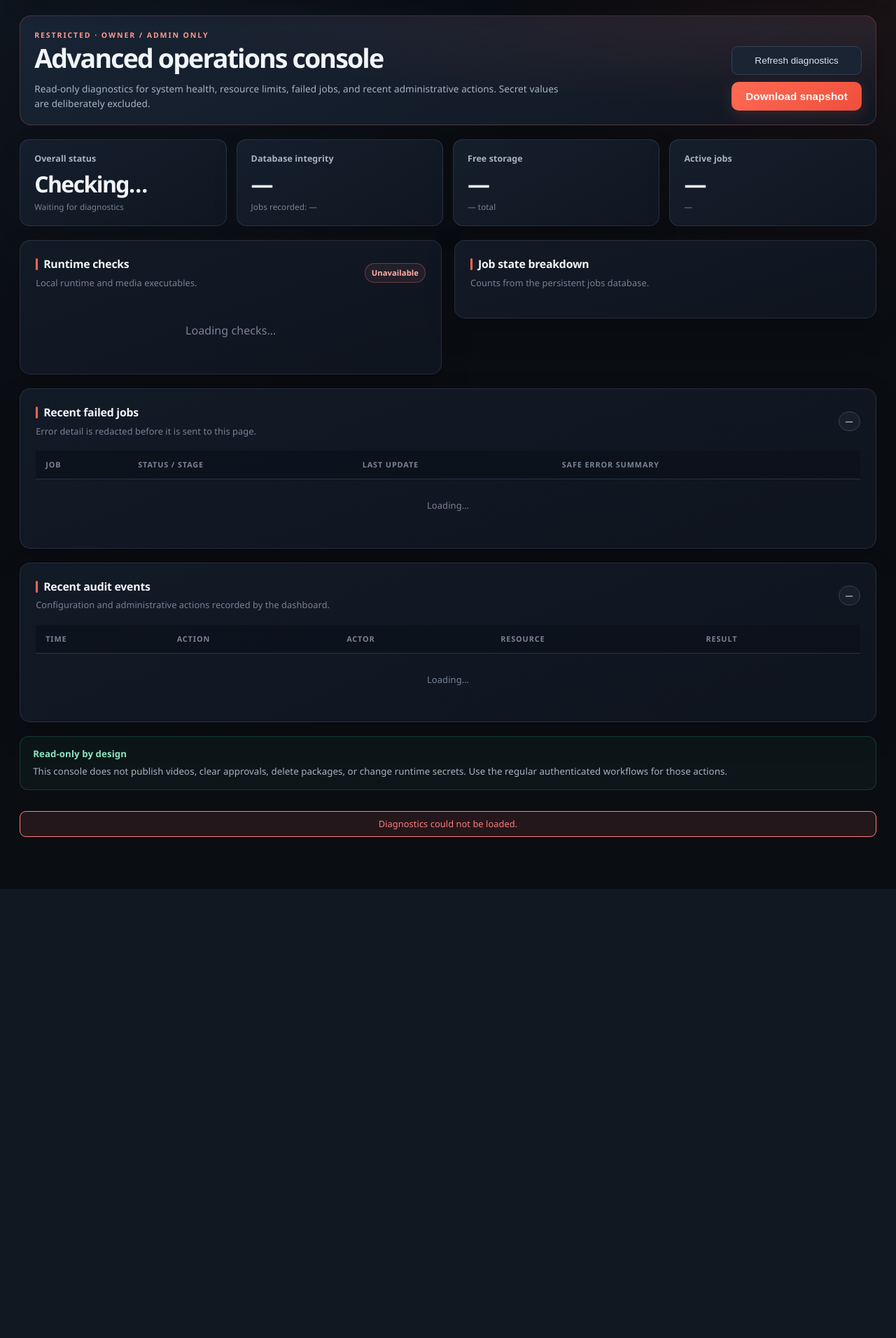
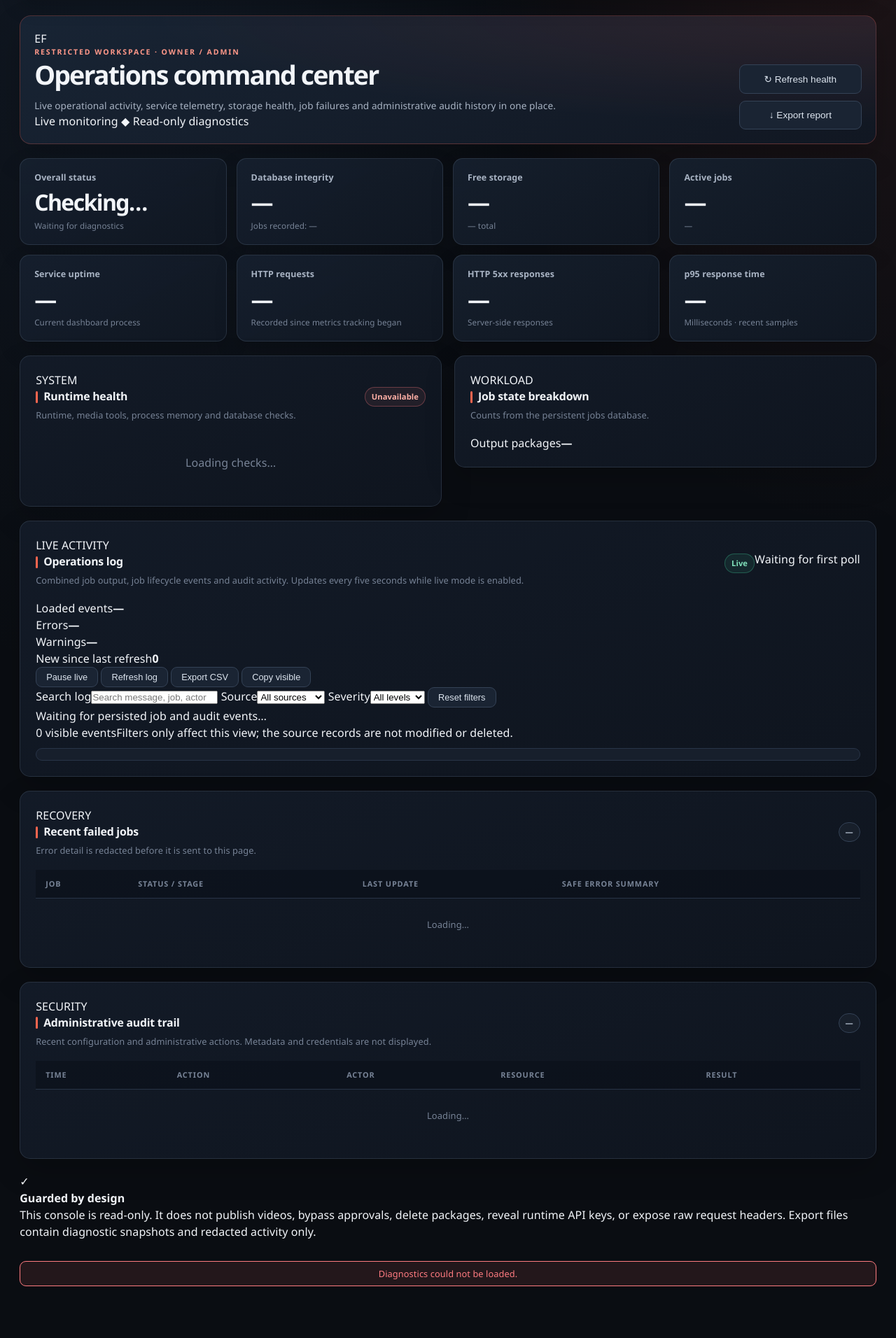
Before and after one commit to kapisam11/edit-factory-v3, a Flask app: template 02-WEB-FILES/templates/admin.html in a window 1280 px wide. Shown: the part 211-2123 px from the top of the page at 70% size. Before the commit the page ends 1481 px from the top, so only its background shows below. Run offline with Flask 3, Linux system fonts and the light colour scheme; the template is opened without the code that fills it: most values are stand-ins (such as "Sample title", 1, 10 or a date in 2020); parts of the project's set-up code (start-up, migrations or seed data) failed here and were passed over; some libraries are stand-ins or nearby versions.

Commit message:
Expand admin console with premium operations log and telemetry

```diff
--- a/02-WEB-FILES/templates/admin.html
+++ b/02-WEB-FILES/templates/admin.html
@@ -3,7 +3,7 @@
 <head>
     <meta charset="utf-8">
     <meta name="viewport" content="width=device-width, initial-scale=1">
-    <title>Edit Factory V3 — Advanced Console</title>
+    <title>Edit Factory V3 — Advanced Operations</title>
     <link rel="stylesheet" href="/static/css/style.css">
     <link rel="stylesheet" href="/static/css/enhancements.css">
     <link rel="stylesheet" href="/static/css/dashboard-professional.css">
@@ -11,43 +11,90 @@
 <body>
 <div class="container">
     {% include "dashboard_header.html" %}
-    <main class="page-stack">
-        <section class="admin-hero">
-            <div>
-                <p class="eyebrow">RESTRICTED · OWNER / ADMIN ONLY</p>
-                <h2>Advanced operations console</h2>
-                <p>Read-only diagnostics for system health, resource limits, failed jobs, and recent administrative actions. Secret values are deliberately excluded.</p>
+    <main class="page-stack admin-console">
+        <section class="admin-hero admin-hero-premium">
+            <div class="admin-hero-copy">
+                <div class="admin-title-line"><span class="admin-shield-mark" aria-hidden="true">EF</span><p class="eyebrow">RESTRICTED WORKSPACE · OWNER / ADMIN</p></div>
+                <h2>Operations command center</h2>
+                <p>Live operational activity, service telemetry, storage health, job failures and administrative audit history in one place.</p>
+                <div class="admin-hero-meta">
+                    <span class="admin-live-indicator"><span class="live-dot"></span> Live monitoring</span>
+                    <span class="admin-safe-indicator"><span aria-hidden="true">◆</span> Read-only diagnostics</span>
+                </div>
             </div>
             <div class="admin-hero-actions">
-                <button class="btn-secondary" type="button" id="refreshDiagnostics">Refresh diagnostics</button>
-                <button class="btn-primary" type="button" id="downloadDiagnostics">Download snapshot</button>
+                <button class="btn-secondary" type="button" id="refreshDiagnostics"><span aria-hidden="true">↻</span> Refresh health</button>
+                <button class="btn-secondary" type="button" id="downloadDiagnostics"><span aria-hidden="true">↓</span> Export report</button>
             </div>
         </section>
-        <section class="metrics-grid admin-metrics" aria-label="Health summary">
-            <article class="metric-card"><span>Overall status</span><strong id="adminOverallStatus">—</strong><small id="adminGeneratedAt">Waiting for diagnostics</small></article>
-            <article class="metric-card"><span>Database integrity</span><strong id="adminDbStatus">—</strong><small id="adminDbJobs">Jobs recorded: —</small></article>
-            <article class="metric-card"><span>Free storage</span><strong id="adminDiskFree">—</strong><small id="adminDiskTotal">— total</small></article>
-            <article class="metric-card"><span>Active jobs</span><strong id="adminActiveJobs">—</strong><small id="adminQueueSummary">—</small></article>
+
+        <section class="metrics-grid admin-metrics" aria-label="Service telemetry">
+            <article class="metric-card admin-metric-card"><span>Overall status</span><strong id="adminOverallStatus">—</strong><small id="adminGeneratedAt">Waiting for diagnostics</small></article>
+            <article class="metric-card admin-metric-card"><span>Database integrity</span><strong id="adminDbStatus">—</strong><small id="adminDbJobs">Jobs recorded: —</small></article>
+            <article class="metric-card admin-metric-card"><span>Free storage</span><strong id="adminDiskFree">—</strong><small id="adminDiskTotal">— total</small></article>
+            <article class="metric-card admin-metric-card"><span>Active jobs</span><strong id="adminActiveJobs">—</strong><small id="adminQueueSummary">—</small></article>
+            <article class="metric-card admin-metric-card"><span>Service uptime</span><strong id="adminUptime">—</strong><small>Current dashboard process</small></article>
+            <article class="metric-card admin-metric-card"><span>HTTP requests</span><strong id="adminHttpRequests">—</strong><small>Recorded since metrics tracking began</small></article>
+            <article class="metric-card admin-metric-card"><span>HTTP 5xx responses</span><strong id="adminHttpErrors">—</strong><small>Server-side responses</small></article>
+            <article class="metric-card admin-metric-card"><span>p95 response time</span><strong id="adminRequestP95">—</strong><small>Milliseconds · recent samples</small></article>
         </section>
+
         <section class="admin-diagnostics-grid">
-            <article class="panel">
-                <div class="panel-header page-panel-heading"><div><h2>Runtime checks</h2><p class="panel-subtitle">Local runtime and media executables.</p></div><span class="status-pill" id="adminRuntimePill">Checking</span></div>
+            <article class="panel admin-panel-premium">
+                <div class="panel-header page-panel-heading"><div><span class="admin-section-kicker">SYSTEM</span><h2>Runtime health</h2><p class="panel-subtitle">Runtime, media tools, process memory and database checks.</p></div><span class="status-pill" id="adminRuntimePill">Checking</span></div>
                 <div id="adminRuntimeChecks" class="diagnostic-check-list"><p class="empty-table">Loading checks…</p></div>
             </article>
-            <article class="panel">
-                <div class="panel-header page-panel-heading"><div><h2>Job state breakdown</h2><p class="panel-subtitle">Counts from the persistent jobs database.</p></div></div>
+            <article class="panel admin-panel-premium">
+                <div class="panel-header page-panel-heading"><div><span class="admin-section-kicker">WORKLOAD</span><h2>Job state breakdown</h2><p class="panel-subtitle">Counts from the persistent jobs database.</p></div></div>
                 <div id="adminJobCounts" class="state-count-grid"></div>
+                <div class="admin-workload-footer"><span>Output packages</span><strong id="adminPackageCount">—</strong></div>
             </article>
         </section>
-        <section class="panel">
-            <div class="panel-header page-panel-heading"><div><h2>Recent failed jobs</h2><p class="panel-subtitle">Error detail is redacted before it is sent to this page.</p></div><span id="adminFailureCount" class="status-pill">—</span></div>
+
+        <section class="panel admin-panel-premium admin-operations-log">
+            <div class="panel-header page-panel-heading admin-log-heading">
+                <div><span class="admin-section-kicker">LIVE ACTIVITY</span><h2>Operations log</h2><p class="panel-subtitle">Combined job output, job lifecycle events and audit activity. Updates every five seconds while live mode is enabled.</p></div>
+                <div class="admin-log-status-stack"><span class="status-pill status-good" id="adminLogConnection"><span class="live-dot"></span> Live</span><span class="admin-last-updated" id="adminLogUpdated">Waiting for first poll</span></div>
+            </div>
+            <div class="admin-log-toolbar">
+                <div class="admin-log-summary">
+                    <div><span>Loaded events</span><strong id="adminLogEvents">—</strong></div>
+                    <div><span>Errors</span><strong id="adminLogErrors" class="admin-count-error">—</strong></div>
+                    <div><span>Warnings</span><strong id="adminLogWarnings" class="admin-count-warning">—</strong></div>
+                    <div><span>New since last refresh</span><strong id="adminLogNew">0</strong></div>
+                </div>
+                <div class="admin-log-actions">
+                    <button class="btn-secondary btn-sm" type="button" id="toggleLogLive" aria-pressed="false">Pause live</button>
+                    <button class="btn-secondary btn-sm" type="button" id="refreshLogs">Refresh log</button>
+                    <button class="btn-secondary btn-sm" type="button" id="exportLogsCsv">Export CSV</button>
+                    <button class="btn-secondary btn-sm" type="button" id="copyVisibleLogs">Copy visible</button>
+                </div>
+            </div>
+            <div class="admin-log-filter-bar">
+                <label class="admin-log-search" for="adminLogSearch"><span>Search log</span><input id="adminLogSearch" type="search" placeholder="Search message, job, actor or event…" autocomplete="off"></label>
+                <label for="adminLogSource"><span>Source</span><select id="adminLogSource"><option value="all">All sources</option><option value="job-log">Job output</option><option value="lifecycle">Job lifecycle</option><option value="audit">Audit activity</option></select></label>
+                <label for="adminLogLevel"><span>Severity</span><select id="adminLogLevel"><option value="all">All levels</option><option value="ERROR">Errors</option><option value="WARNING">Warnings</option><option value="INFO">Info</option></select></label>
+                <button class="btn-secondary btn-sm admin-clear-filters" type="button" id="clearLogFilters">Reset filters</button>
+            </div>
+            <div id="adminLogFeed" class="ops-log-feed" role="log" aria-live="off" aria-label="Live operations events"><div class="ops-log-empty">Waiting for persisted job and audit events…</div></div>
+            <div class="admin-log-footer"><span id="adminLogVisible">0 visible events</span><span>Filters only affect this view; the source records are not modified or deleted.</span></div>
+            <p id="adminLogMessage" class="log-status" role="status" aria-live="polite"></p>
+        </section>
+
+        <section class="panel admin-panel-premium">
+            <div class="panel-header page-panel-heading"><div><span class="admin-section-kicker">RECOVERY</span><h2>Recent failed jobs</h2><p class="panel-subtitle">Error detail is redacted before it is sent to this page.</p></div><span id="adminFailureCount" class="status-pill">—</span></div>
             <div class="table-scroll"><table class="data-table"><thead><tr><th>Job</th><th>Status / stage</th><th>Last update</th><th>Safe error summary</th></tr></thead><tbody id="adminFailures"><tr><td colspan="4" class="empty-table">Loading…</td></tr></tbody></table></div>
         </section>
-        <section class="panel">
-            <div class="panel-header page-panel-heading"><div><h2>Recent audit events</h2><p class="panel-subtitle">Configuration and administrative actions recorded by the dashboard.</p></div><span id="adminAuditCount" class="status-pill">—</span></div>
+
+        <section class="panel admin-panel-premium">
+            <div class="panel-header page-panel-heading"><div><span class="admin-section-kicker">SECURITY</span><h2>Administrative audit trail</h2><p class="panel-subtitle">Recent configuration and administrative actions. Metadata and credentials are not displayed.</p></div><span id="adminAuditCount" class="status-pill">—</span></div>
             <div class="table-scroll"><table class="data-table"><thead><tr><th>Time</th><th>Action</th><th>Actor</th><th>Resource</th><th>Result</th></tr></thead><tbody id="adminAudit"><tr><td colspan="5" class="empty-table">Loading…</td></tr></tbody></table></div>
         </section>
-        <div class="notice-panel admin-safety-note"><strong>Read-only by design</strong><span>This console does not publish videos, clear approvals, delete packages, or change runtime secrets. Use the regular authenticated workflows for those actions.</span></div>
+
+        <section class="admin-security-footnote">
+            <div class="admin-security-icon" aria-hidden="true">✓</div>
+            <div><strong>Guarded by design</strong><p>This console is read-only. It does not publish videos, bypass approvals, delete packages, reveal runtime API keys, or expose raw request headers. Export files contain diagnostic snapshots and redacted activity only.</p></div>
+        </section>
         <p id="adminDiagnosticsMessage" class="log-status" role="status" aria-live="polite"></p>
     </main>
 </div>
```
